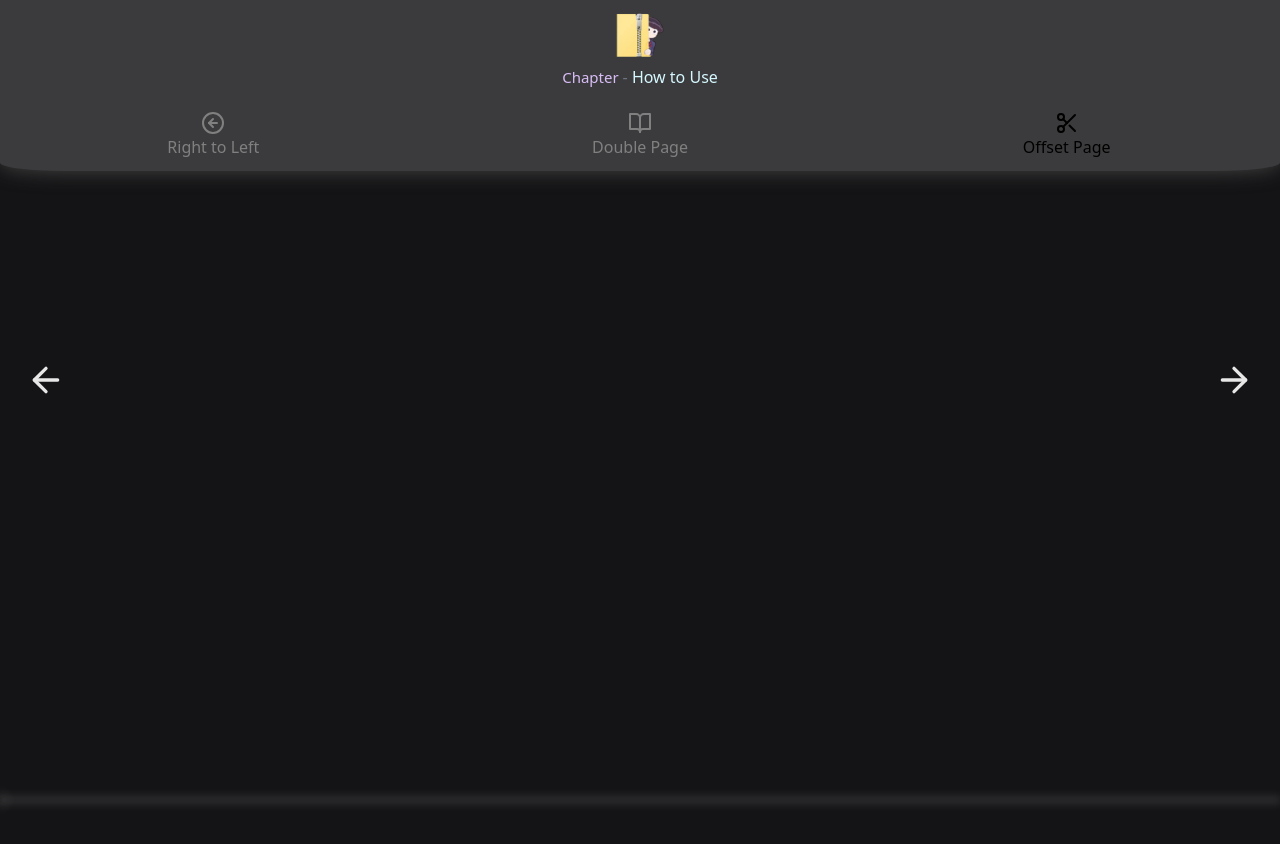
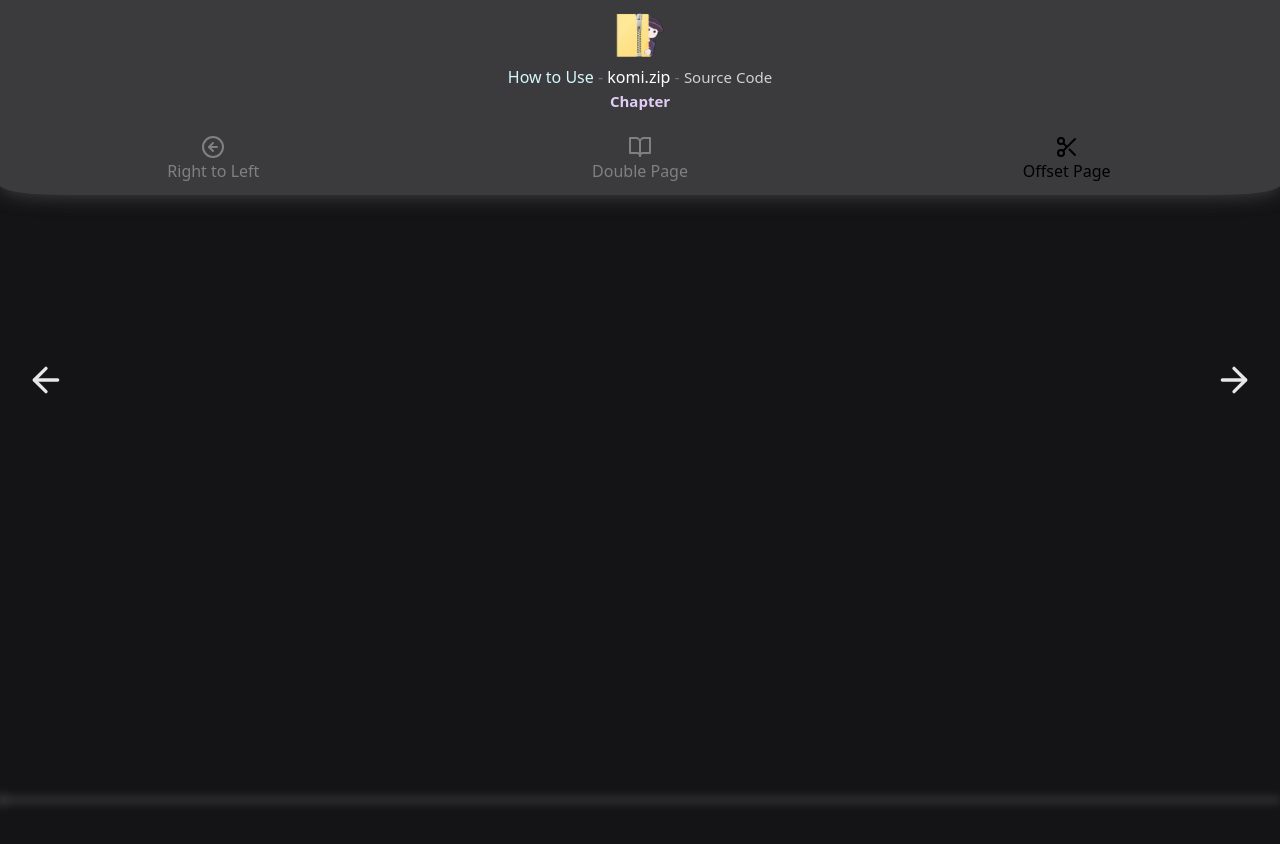
Before and after one commit to itschasa/KomiZIP-Reader, a plain HTML site: page index.html in a window 1280 px wide. Drawn offline with nearby package versions, Linux system fonts and the light colour scheme; no server answers.

Commit message:
added title support + header changes

```diff
--- a/index.html
+++ b/index.html
@@ -21,9 +21,22 @@
                     <img src="logo.webp" class="logo-img" alt="komi.zip logo">
                 </a>
                 <br>
-                <span class="text" id="chapter-span" style="font-size: 15px; color:#d9bdf7;">Chapter ...</span>
+
+                <span onclick="toggleHelp()" style="cursor: pointer; color: rgb(213, 248, 255)" id="info-span">How to Use</span>
                 <span class="text-muted">-</span>
-                <span onclick="toggleHelp()" style="cursor: pointer; color: rgb(213, 248, 255)" id="info-span">How to Use</span>
+                <span class="text">komi.zip</span>
+                <span class="text-muted">-</span>
+                <a href="https://github.com/itschasa/KomiZIP-Reader" target="_blank">
+                    <span style="font-size: 15px; color:#d1d1d1;">Source Code</span>
+                </a>
+                <br>
+
+                <span style="font-size: 15px; color:#e1cdf7;">
+                    <span style="font-weight: 600;" id="chapter-span">
+                        Chapter ...
+                    </span>
+                    <span id="title-span"></span>
+                </span>
             </div>
             <div class="col-12 m-hidden mb-4" id="info-div">
                 <span class="text">
--- a/script.js
+++ b/script.js
@@ -4,7 +4,8 @@ var chapter_data = {
     id: null,
     page_count: null,
     pages: {},
-    current: null
+    current: null,
+    title: null
 }
 
 const getChapterIDFromURL = function() {
@@ -318,7 +319,7 @@ const init = function() {
 
     if (chapter_data.id == undefined) {
         alert("You need to add a chapter number after the /")
-        window.location.href = 'https://komi.zip/'
+        //window.location.href = 'https://komi.zip/'
     }
 
     $('#chapter-span').text(`Chapter ${chapter_data.id}`)
@@ -328,7 +329,14 @@ const init = function() {
     axios.head(`https://cdn.komi.zip/cdn/${chapter_data.id}-01.jpg`)
         .then(response => {
             chapter_data.page_count = parseInt(response.headers['x-page-count']);
-            console.log("[init] chapter is valid", {"response_code": response.status, "page_count": chapter_data.page_count, "response": response})
+
+            if (response.headers['x-chapter-title'] !== "null" || response.headers['x-chapter-title'] !== null) {
+                chapter_data.title = response.headers['x-chapter-title']
+                $('#chapter-span').text(`Chapter ${chapter_data.id}:`)
+                $('#title-span').text(`${chapter_data.title}`)
+            }
+
+            console.log("[init] chapter is valid", {"response_code": response.status, "page_count": chapter_data.page_count, "title": chapter_data.title, "response": response})
 
             for (let i = 1; i <= chapter_data.page_count; i++) {
                 var imgElement = $('<img>');
@@ -346,10 +354,10 @@ const init = function() {
 
         })
         .catch(error => {
-            console.error('[init]', error)
+            console.error('[init]', error.message)
             if (error.response.status == 404) {
                 alert("Chapter was not found.")
-                window.location.href = "https://komi.zip/"
+                //window.location.href = "https://komi.zip/"
             } else {
                 alert("Failed to load chapter, view console for more info.")
             }
--- a/style.css
+++ b/style.css
@@ -104,8 +104,12 @@ div[onclick] {
     color: none;
     background: none;
 }
-/* For Mozilla Firefox */
+
 ::-moz-selection {
     color: none;
     background: none;
 }
+
+a {
+    text-decoration: none
+}
```
